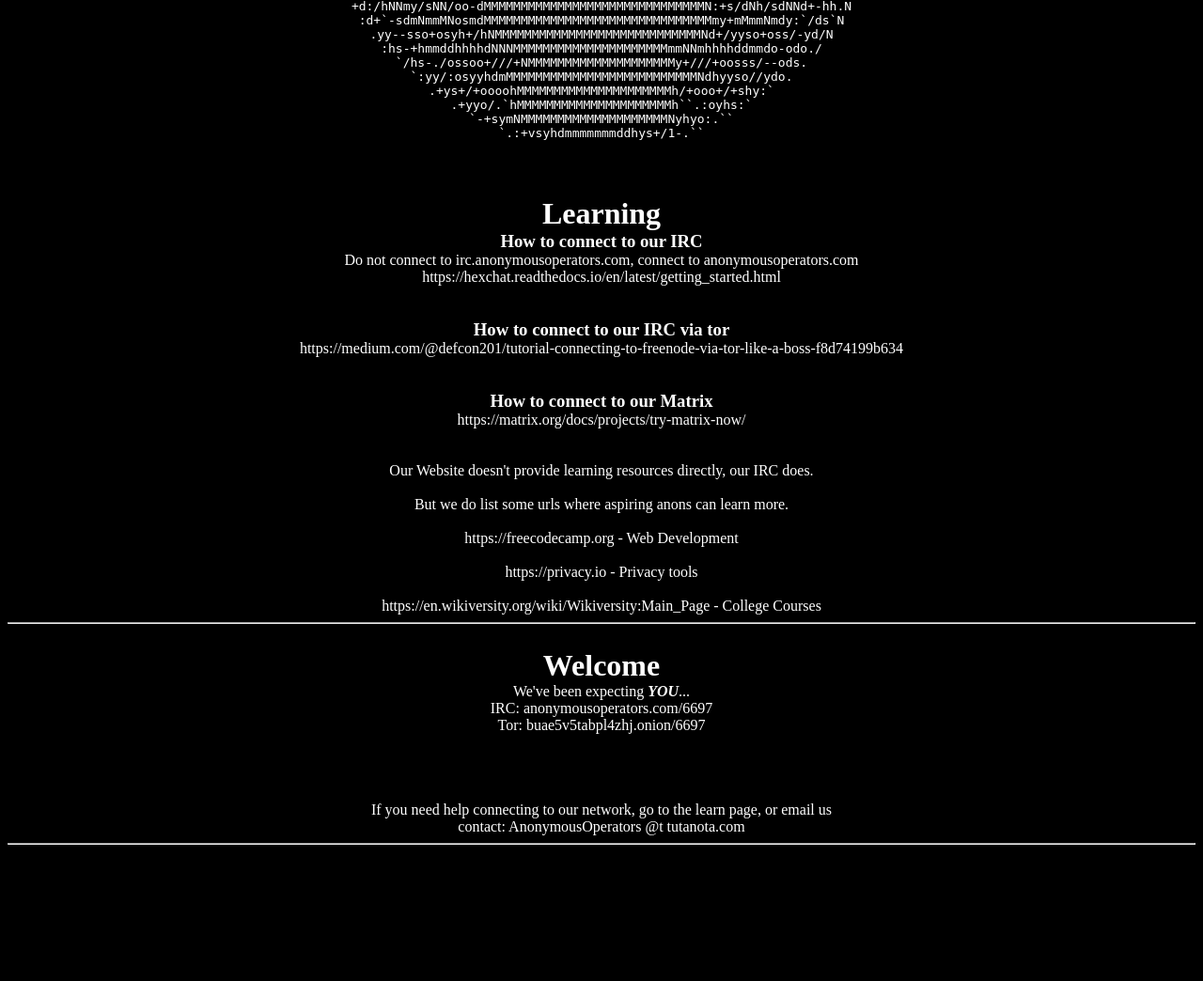
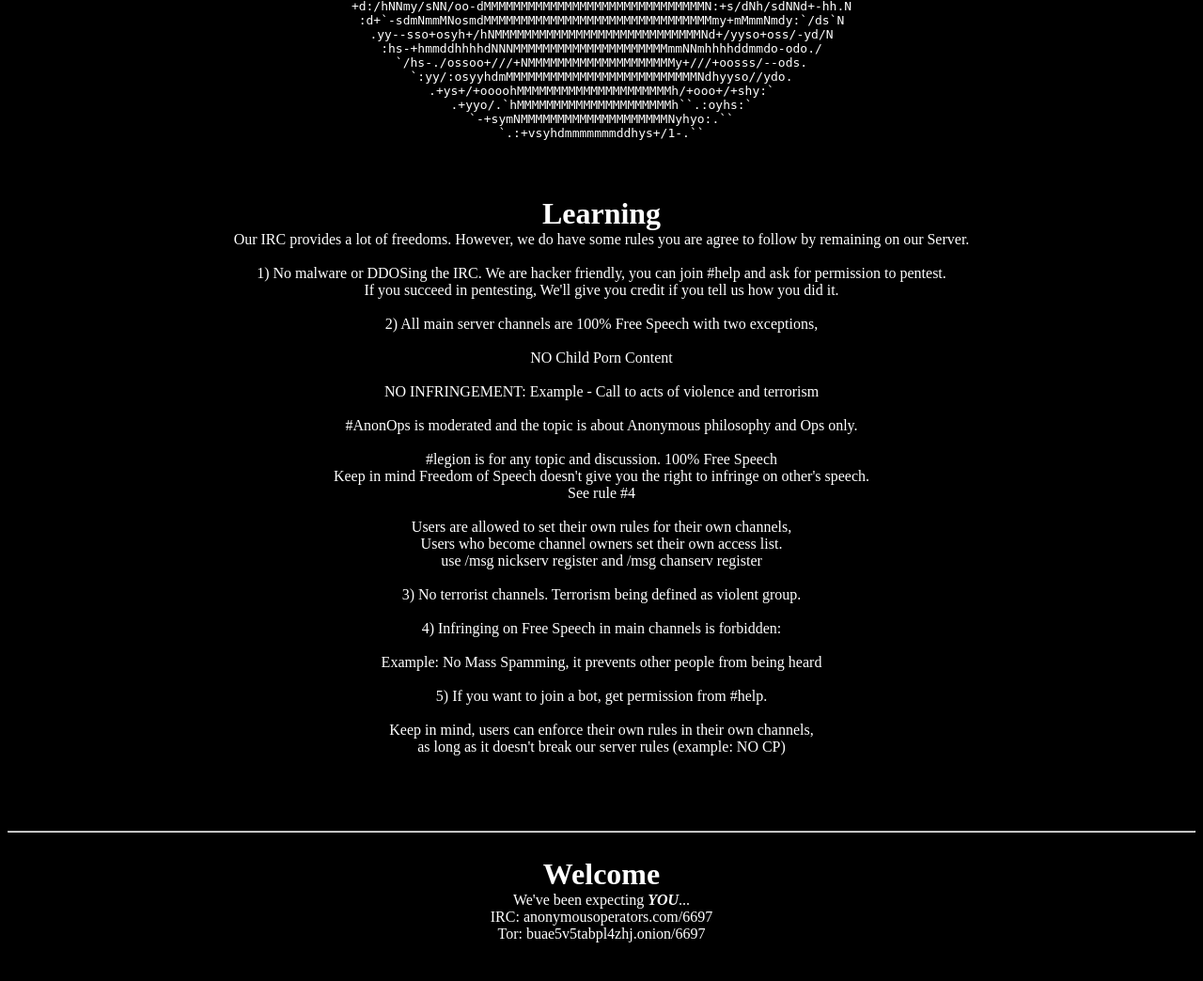
Before and after one commit to AnonymousOperators/Website, a Flask app: page /learn in a window 1280 px wide. Shown: the part 654-1698 px from the top of the page at 94% size. Before the commit the page ends 1553 px from the top, so only its background shows below. Run offline with Flask 2, Linux system fonts and the light colour scheme; some libraries are stand-ins or nearby versions.

Commit message:
Update learn.html.j2

```diff
--- a/Flask-Jinja2/templates/learn.html.j2
+++ b/Flask-Jinja2/templates/learn.html.j2
@@ -3,27 +3,54 @@
 
 <h1>Learning</h1>
 
-    <h3>How to connect to our IRC</h3>
-    <p>Do not connect to irc.anonymousoperators.com, connect to anonymousoperators.com</p>
-    <p>https://hexchat.readthedocs.io/en/latest/getting_started.html</p>
+<p>
+Our IRC provides a lot of freedoms. However, we do have some rules
+you are agree to follow by remaining on our Server.
 <br><br>
-    <h3>How to connect to our IRC via tor</h3>
-    <p>https://medium.com/@defcon201/tutorial-connecting-to-freenode-via-tor-like-a-boss-f8d74199b634</p>
+1) No malware or DDOSing the IRC.
+   We are hacker friendly, you can join #help and ask for permission to pentest.
+<br>
+If you succeed in pentesting, We'll give you credit if you tell us how you did it.
+
 <br><br>
-    <h3>How to connect to our Matrix</h3>
-    <p>https://matrix.org/docs/projects/try-matrix-now/</p>
+2) All main server channels are 100% Free Speech with two exceptions,
+   <br><br>
+   NO Child Porn Content
+   <br><br>
+   NO INFRINGEMENT: Example - Call to acts of violence and terrorism
+   <br><br>
+   #AnonOps is moderated and the topic is about Anonymous philosophy and Ops only.
    <br><br>
 
-    <p>
-      Our Website doesn't provide learning resources directly, our IRC does.
+   #legion is for any topic and discussion. 100% Free Speech
+   <br>
+   Keep in mind Freedom of Speech doesn't give you the right to infringe on other's speech.
+   <br>
+   See rule #4
    <br><br>
-      But we do list some urls where aspiring anons can learn more.
+
+   Users are allowed to set their own rules for their own channels,
+   <br>
+   Users who become channel owners set their own access list.
+   <br>
+   use /msg nickserv register and /msg chanserv register
    <br><br>
-      https://freecodecamp.org - Web Development
+
+3) No terrorist channels. Terrorism being defined as violent group.
    <br><br>
-      https://privacy.io - Privacy tools
+
+4) Infringing on Free Speech in main channels is forbidden:
    <br><br>
-      https://en.wikiversity.org/wiki/Wikiversity:Main_Page - College Courses
+   Example: No Mass Spamming, it prevents other people from being heard
+   <br><br>
+
+5) If you want to join a bot, get permission from #help.
+  <br><br>
+
+  Keep in mind, users can enforce their own rules in their own channels,
+  <br>
+  as long as it doesn't break our server rules (example: NO CP)
 </p>
+<br><br><br><br>
 
 {% endblock content %}
```
Lines whose indentation alone changed are shown as unchanged.
